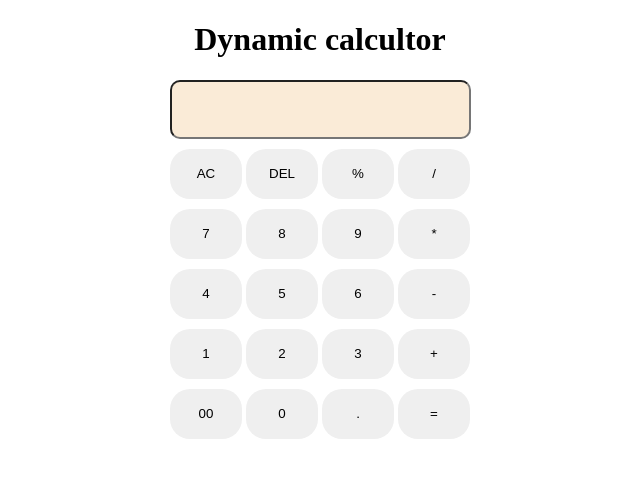
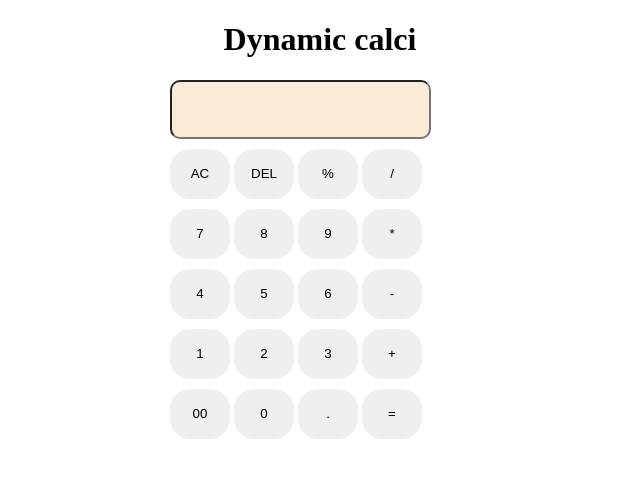
Before and after one commit to Tirupati-Reddy1/Dyn_Calculator, a plain HTML site: page index.html in a window 1280 px wide. Shown: the whole page, without its empty margins (320-960 px from the left). Drawn offline with Linux system fonts and the light colour scheme.

Commit message:
Dynamic_Calculator

```diff
--- a/calculator.css
+++ b/calculator.css
@@ -1,6 +1,6 @@
 button{
 
-    width: 72px;
+    width: 60px;
     height: 50px;
     border-color: transparent;
     border-radius: 20px;
@@ -17,7 +17,7 @@ button{
 
 }
 input {
-    width: 257px;
+    width: 217px;
     padding: 20px;
     border-radius: 10px;
     background-color: antiquewhite;
--- a/index.html
+++ b/index.html
@@ -8,7 +8,7 @@
     <script src="calculator.js" defer></script>
 </head>
 <body>
-    <h1 style="text-align: center;">Dynamic  calcultor</h1>
+    <h1 style="text-align: center;">Dynamic calci</h1>
     <div id="min_div">
         <input id="display" type="text">
         <div >
```
